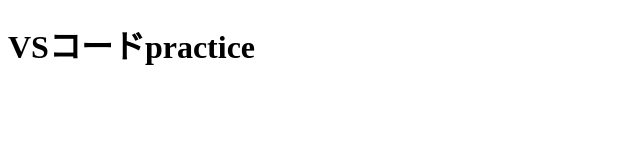
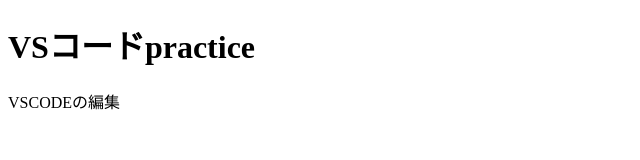
Before and after one commit to mtakahashisys26-png/vscode-practice, a plain HTML site: page index.html in a window 1280 px wide. Shown: the whole page, without its empty margins (0-640 px from the left). Drawn offline with Linux system fonts and the light colour scheme.

Commit message:
メッセージを編集

```diff
--- a/index.html
+++ b/index.html
@@ -8,6 +8,6 @@
     </h1>
 </head>
 <body>
-
+    <p>VSCODEの編集</p>
 </body>
 </html>
```
